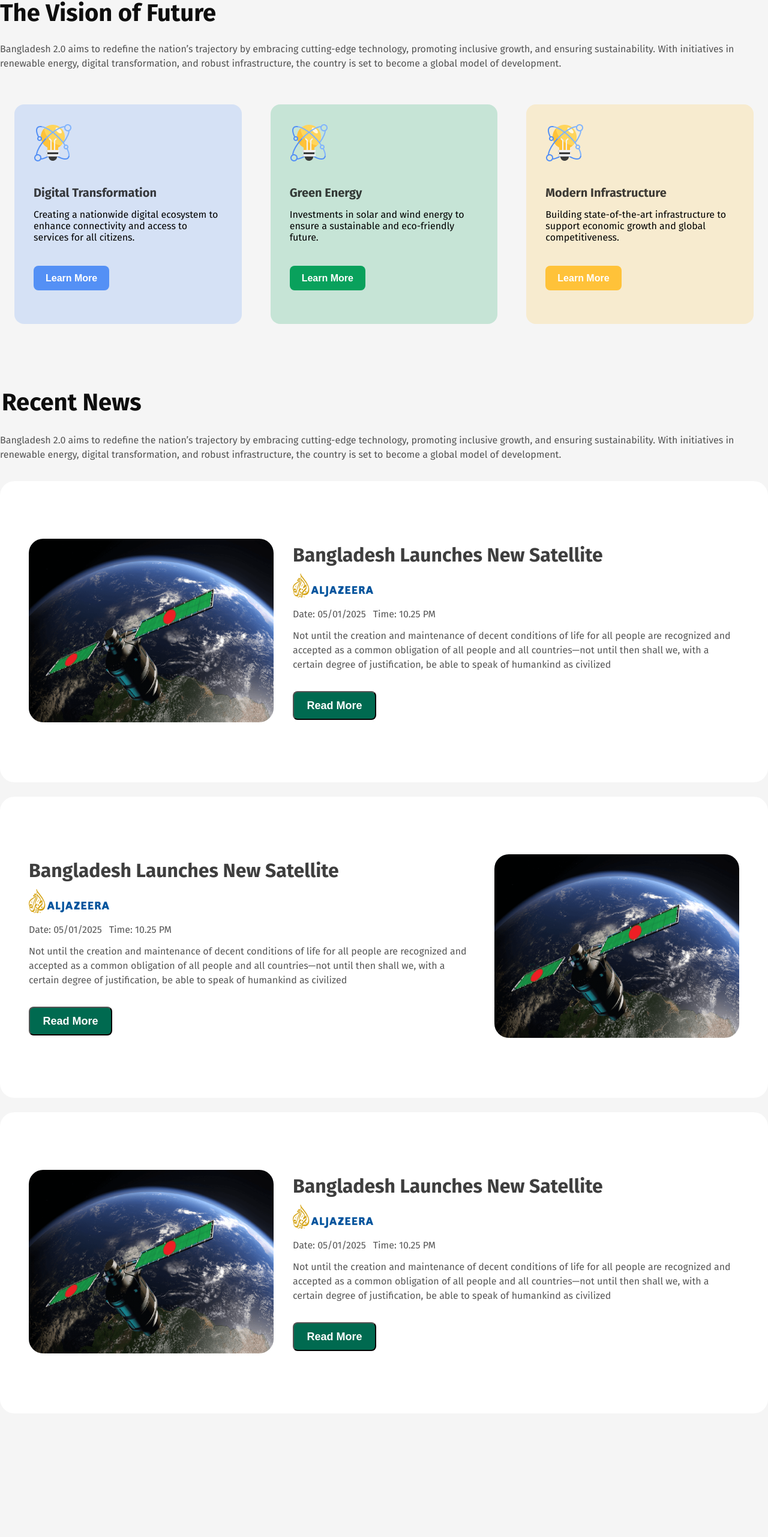
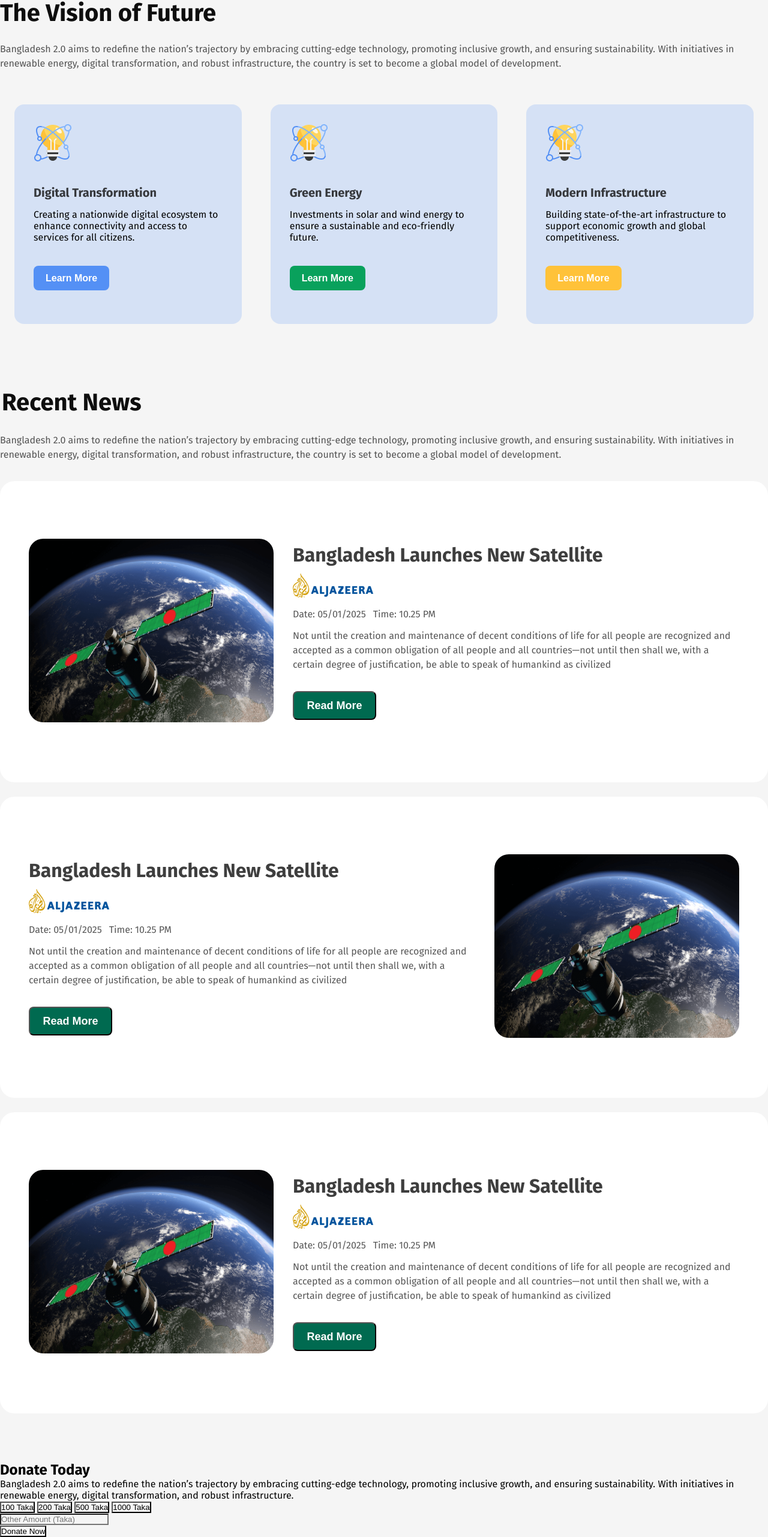
Before and after one commit to Yousufshishir/PH-assignment-1, a plain HTML site: page index.html in a window 1280 px wide. Shown: the part 847-3409 px from the top of the page at 60% size. Before the commit the page ends 3283 px from the top, so only its background shows below. Drawn offline with Linux system fonts and the light colour scheme.

Commit message:
some edit

```diff
--- a/index.html
+++ b/index.html
@@ -34,7 +34,7 @@
 <button class="explore hover-effect">Explore New Bangladesh</button>
 
 </div>
-<img class="img-hero" src="assets/hero.png" alt="">
+<img class="img-hero" src="./assets/hero.png" alt="">
 
 </div>
 </header>
@@ -42,7 +42,7 @@
 
 
 <main>
-
+<!-- vision part -->
         <section>
 <div class="vision-of-future-container">
 <h3 class="vision-title">The Vision of Future</h3>
@@ -51,10 +51,10 @@
 </p>
 </div>
 
-<div class="vision-contents-container">
+<div class="vision-contents-container ">
 
-    <div class="content" style="background-color: rgba(84, 144, 245, 0.2);">
-        <img class="vision-icon" src="assets/card-icon.png" alt="">
+    <div class="content1 card-hover" >
+        <img class="vision-icon" src="./assets/card-icon.png" alt="">
         <h3 class="vision-content-title">
             Digital Transformation
         </h3>
@@ -66,8 +66,8 @@
 
 
 
-    <div class="content" style="background-color: rgb(198, 228, 214);">
-        <img class="vision-icon"  src="assets/card-icon.png" alt="">
+    <div class="content2 card-hover" >
+        <img class="vision-icon"  src="./assets/card-icon.png" alt="">
         <h3 class="vision-content-title">
             Green Energy
         </h3>
@@ -79,8 +79,8 @@
 
 
 
-<div class="content" style="background-color: rgb(247, 235, 207);">
-    <img class="vision-icon"  src="assets/card-icon.png" alt="">
+<div class="content3 card-hover" >
+    <img class="vision-icon"  src="./assets/card-icon.png" alt="">
     <h3 class="vision-content-title">
         Modern Infrastructure
     </h3>
@@ -110,12 +110,12 @@
 <div class="recent-news-content">
 
     <div class="satellite s1">
-        <img src="assets/satelite.png" style="width: 408px;height: 306px;border-radius: 24px; " alt="">
+        <img src="./assets/satelite.png" style="width: 408px;height: 306px;border-radius: 24px; " alt="">
     </div>
 
     <div class="satellite-content">
         <h2 class="satellite-title">Bangladesh Launches New Satellite</h2>
-<img src="assets/al-jazeera.png" alt="" class="aljazeera">
+<img src="./assets/al-jazeera.png" alt="" class="aljazeera">
 <div class="date-time">
 <p class="date">Date: 05/01/2025</p>
 <p class="time">Time: 10.25 PM</p>
@@ -137,7 +137,7 @@
 <div class="recent-news-content">
    <div class="satellite-content">
         <h2 class="satellite-title">Bangladesh Launches New Satellite</h2>
-<img src="assets/al-jazeera.png" alt="" class="aljazeera">
+<img src="./assets/al-jazeera.png" alt="" class="aljazeera">
 <div class="date-time">
 <p class="date">Date: 05/01/2025</p>
 <p class="time">Time: 10.25 PM</p>
@@ -148,7 +148,7 @@
 <button class="recent hover-effect">Read More</button>
     </div>
     <div class="satellite s2">
-        <img src="assets/satelite.png" style="width: 408px;height: 306px;border-radius: 24px; " alt="">
+        <img src="./assets/satelite.png" style="width: 408px;height: 306px;border-radius: 24px; " alt="">
     </div>
 </div>
 
@@ -156,12 +156,12 @@
 
 <div class="recent-news-content">
     <div class="satellite s3">
-        <img src="assets/satelite.png" style="width: 408px;height: 306px;border-radius: 24px; " alt="">
+        <img src="./assets/satelite.png" style="width: 408px;height: 306px;border-radius: 24px; " alt="">
     </div>
 
     <div class="satellite-content">
         <h2 class="satellite-title">Bangladesh Launches New Satellite</h2>
-<img src="assets/al-jazeera.png" alt="" class="aljazeera">
+<img src="./assets/al-jazeera.png" alt="" class="aljazeera">
 <div class="date-time">
 <p class="date">Date: 05/01/2025</p>
 <p class="time">Time: 10.25 PM</p>
@@ -176,6 +176,28 @@
     </div>
 </section>
 
+<!-- donate for bangladesh part -->
+ <!-- requirement 4 -->
+<section>
+
+<div class="donate-container">
+<h1 class="donate-title">Donate Today</h1>
+<p class="donate-description">
+    Bangladesh 2.0 aims to redefine the nation’s trajectory by embracing cutting-edge technology, promoting inclusive growth, and ensuring sustainability. With initiatives in renewable energy, digital transformation, and robust infrastructure.
+</p>
+<div class="donate-taka-button">
+    <button class="taka">100 Taka</button>
+    <button class="taka">200 Taka</button>
+    <button class="taka">500 Taka</button>
+    <button class="taka">1000 Taka</button>
+
+<br>   <div class="text-taka"> <input type="text"  placeholder="Other Amount (Taka)"></div></div>
+
+<button class="donate-now hover-effect">Donate Now</button>
+</div>
+
+</section>
+
     </main>
 
 <footer></footer>
--- a/styles/style.css
+++ b/styles/style.css
@@ -28,16 +28,13 @@
     cursor: pointer;
 }
 
+.card-hover:hover{
+    background-color: transparent;
+    transform: scale(1.05);
+   border: 1px solid black;
+}
 
-.content{ /*from vision part*/
-    padding: 32px ;
-    margin: 24px;
-justify-content: space-between;
-    border-radius: 16px;
-    width: 410.67px ;
-    max-height: 325px;
 
- }
 .vision-icon{/*from vision part*/
     margin-bottom: 35px;
     background-color: transparent;
@@ -279,6 +276,38 @@ border: none;
 /* Requirement 2 */
 /* The Vision of Future section */
 /* main section */
+.content1{ /*from vision part*/
+    padding: 32px ;
+    margin: 24px;
+justify-content: space-between;
+    border-radius: 16px;
+    width: 410.67px ;
+    max-height: 325px;
+    transition:transform .2s ease-in-out ;
+    background-color: rgba(84, 144, 245, 0.2);
+ }
+ .content2{ /*from vision part*/
+    background-color: rgb(198, 228, 214);
+    padding: 32px ;
+    margin: 24px;
+justify-content: space-between;
+    border-radius: 16px;
+    width: 410.67px ;
+    max-height: 325px;
+    transition:transform .2s ease-in-out ;
+    background-color: rgba(84, 144, 245, 0.2);
+ }
+ .content3{ /*from vision part*/
+    background-color: rgb(247, 235, 207);
+    padding: 32px ;
+    margin: 24px;
+justify-content: space-between;
+    border-radius: 16px;
+    width: 410.67px ;
+    max-height: 325px;
+    transition:transform .2s ease-in-out ;
+    background-color: rgba(84, 144, 245, 0.2);
+ }
 .vision-of-future-container{
     max-width: 1280px;
     margin: 0 auto;
@@ -369,3 +398,18 @@ margin-left: 32px;
     rgb(255, 255, 255);
 margin-right: 32px;
 }
+
+
+/* ------------------------------------------------------------------- */
+ /* donate for bangladesh part */
+ /* requirement 4 */
+ .donate-container{
+    max-width: 1280px;
+    margin: 0 auto;
+ }
+
+
+ .text-taka{
+    max-width: 1352px;
+    margin: 0 auto;
+ }
```
